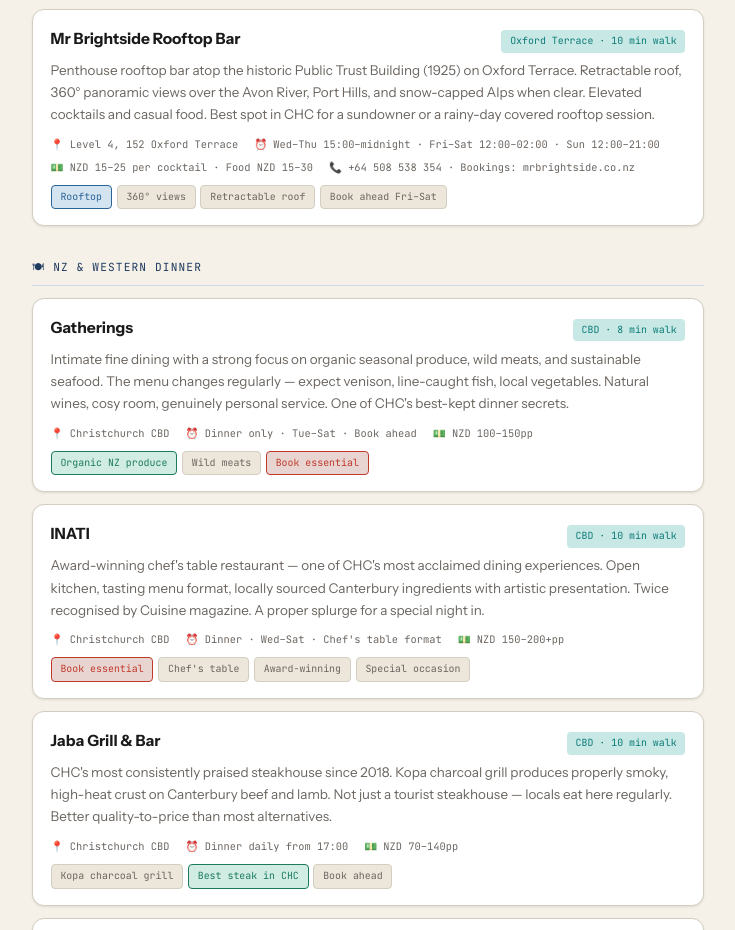
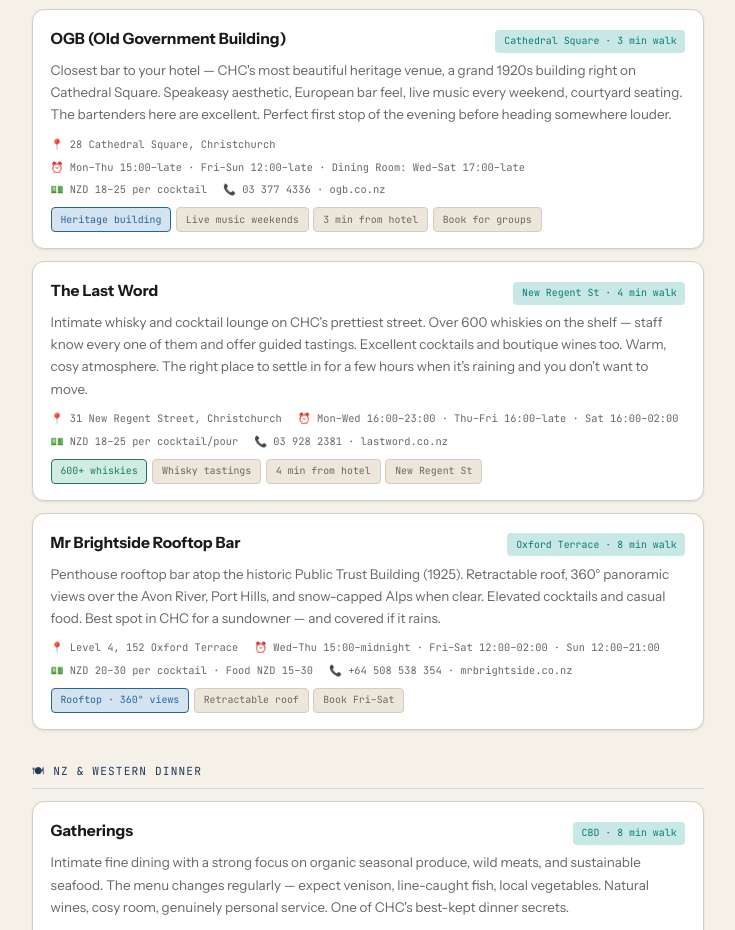
Before and after one commit to dnnklls/chc-itinerary-2026, a plain HTML site: page index.html in a window 1280 px wide. Shown: the part 6278-7208 px from the top of the page, without its empty margins (272-1007 px from the left). Drawn offline with Linux system fonts and the light colour scheme.

Commit message:
feat: add OGB and The Last Word to bars section

```diff
--- a/index.html
+++ b/index.html
@@ -1156,21 +1156,60 @@
 
           <article class="fg-card">
             <div class="fg-card-header">
+              <span class="fg-card-name">OGB (Old Government Building)</span>
+              <span class="fg-badge fg-badge-chc">Cathedral Square · 3 min walk</span>
+            </div>
+            <p class="fg-card-desc">Closest bar to your hotel — CHC's most beautiful heritage venue, a grand 1920s building right on Cathedral Square. Speakeasy aesthetic, European bar feel, live music every weekend, courtyard seating. The bartenders here are excellent. Perfect first stop of the evening before heading somewhere louder.</p>
+            <div class="fg-card-meta">
+              <span>📍 28 Cathedral Square, Christchurch</span>
+              <span>⏰ Mon–Thu 15:00–late · Fri–Sun 12:00–late · Dining Room: Wed–Sat 17:00–late</span>
+              <span>💵 NZD 18–25 per cocktail</span>
+              <span>📞 03 377 4336 · ogb.co.nz</span>
+            </div>
+            <div class="fg-card-tags">
+              <span class="fg-tag fg-tag-blue">Heritage building</span>
+              <span class="fg-tag">Live music weekends</span>
+              <span class="fg-tag">3 min from hotel</span>
+              <span class="fg-tag">Book for groups</span>
+            </div>
+          </article>
+
+          <article class="fg-card">
+            <div class="fg-card-header">
+              <span class="fg-card-name">The Last Word</span>
+              <span class="fg-badge fg-badge-chc">New Regent St · 4 min walk</span>
+            </div>
+            <p class="fg-card-desc">Intimate whisky and cocktail lounge on CHC's prettiest street. Over 600 whiskies on the shelf — staff know every one of them and offer guided tastings. Excellent cocktails and boutique wines too. Warm, cosy atmosphere. The right place to settle in for a few hours when it's raining and you don't want to move.</p>
+            <div class="fg-card-meta">
+              <span>📍 31 New Regent Street, Christchurch</span>
+              <span>⏰ Mon–Wed 16:00–23:00 · Thu–Fri 16:00–late · Sat 16:00–02:00</span>
+              <span>💵 NZD 18–25 per cocktail/pour</span>
+              <span>📞 03 928 2381 · lastword.co.nz</span>
+            </div>
+            <div class="fg-card-tags">
+              <span class="fg-tag fg-tag-green">600+ whiskies</span>
+              <span class="fg-tag">Whisky tastings</span>
+              <span class="fg-tag">4 min from hotel</span>
+              <span class="fg-tag">New Regent St</span>
+            </div>
+          </article>
+
+          <article class="fg-card">
+            <div class="fg-card-header">
               <span class="fg-card-name">Mr Brightside Rooftop Bar</span>
-              <span class="fg-badge fg-badge-chc">Oxford Terrace · 10 min walk</span>
+              <span class="fg-badge fg-badge-chc">Oxford Terrace · 8 min walk</span>
             </div>
-            <p class="fg-card-desc">Penthouse rooftop bar atop the historic Public Trust Building (1925) on Oxford Terrace. Retractable roof, 360° panoramic views over the Avon River, Port Hills, and snow-capped Alps when clear. Elevated cocktails and casual food. Best spot in CHC for a sundowner or a rainy-day covered rooftop session.</p>
+            <p class="fg-card-desc">Penthouse rooftop bar atop the historic Public Trust Building (1925). Retractable roof, 360° panoramic views over the Avon River, Port Hills, and snow-capped Alps when clear. Elevated cocktails and casual food. Best spot in CHC for a sundowner — and covered if it rains.</p>
             <div class="fg-card-meta">
               <span>📍 Level 4, 152 Oxford Terrace</span>
               <span>⏰ Wed–Thu 15:00–midnight · Fri–Sat 12:00–02:00 · Sun 12:00–21:00</span>
-              <span>💵 NZD 15–25 per cocktail · Food NZD 15–30</span>
-              <span>📞 +64 508 538 354 · Bookings: mrbrightside.co.nz</span>
+              <span>💵 NZD 20–30 per cocktail · Food NZD 15–30</span>
+              <span>📞 +64 508 538 354 · mrbrightside.co.nz</span>
             </div>
             <div class="fg-card-tags">
-              <span class="fg-tag fg-tag-blue">Rooftop</span>
-              <span class="fg-tag">360° views</span>
+              <span class="fg-tag fg-tag-blue">Rooftop · 360° views</span>
               <span class="fg-tag">Retractable roof</span>
-              <span class="fg-tag">Book ahead Fri–Sat</span>
+              <span class="fg-tag">Book Fri–Sat</span>
             </div>
           </article>
 
```
